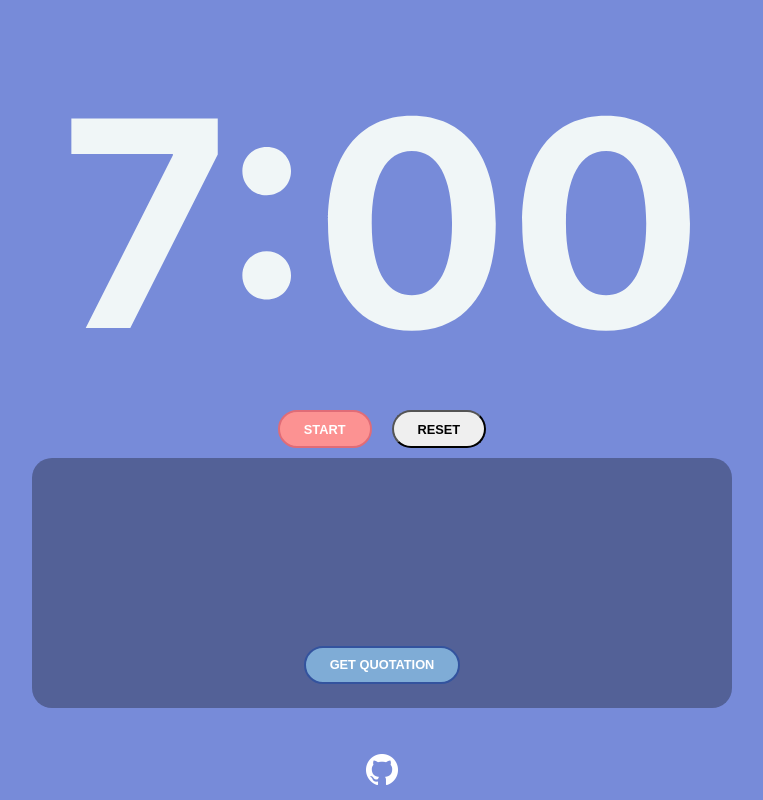
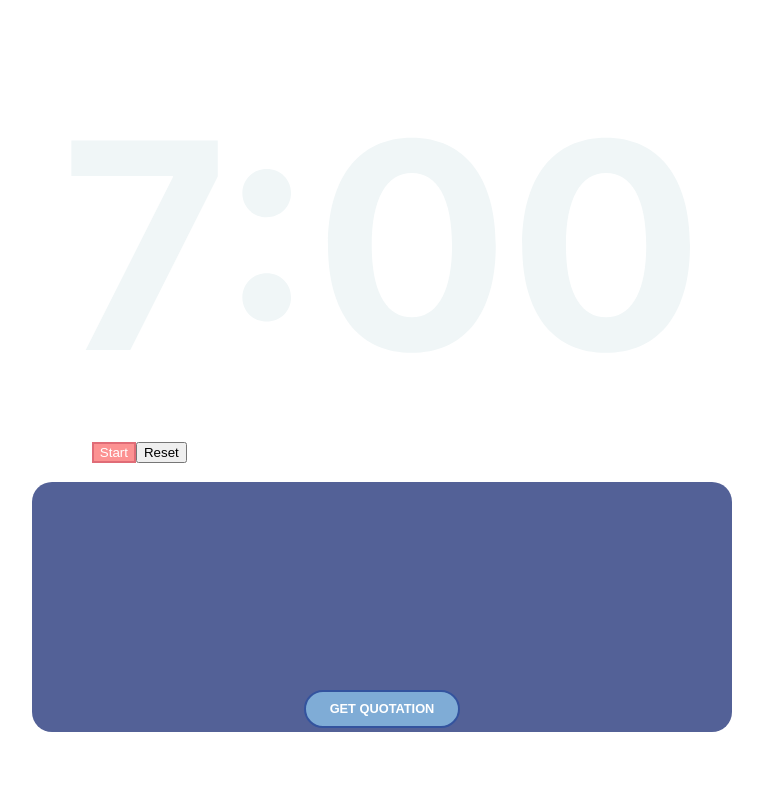
Before and after one commit to emilygracekz/impromptu-timer, a Next.js app: page / in a window 1280 px wide. Shown: the whole page, without its empty margins (258-1021 px from the left). Built offline with nearby package versions, Linux system fonts and the light colour scheme.

Commit message:
Adding typescript, quote.tsx cleanup

```diff
--- a/pages/components/quote.js
+++ /dev/null
@@ -1,101 +0,0 @@
-import React, { useEffect, useState } from "react";
-import styled from "styled-components";
-
-function Quote() {
-  const [quote, setQuote] = useState("");
-  const [author, setAuthor] = useState("");
-  const [hyphen, setHyphen] = useState("");
-
-  const fetchData = async () => {
-    let data, result;
-    try {
-      data = await fetch("https://api.quotable.io/random");
-      result = await data.json();
-    } catch (err) {
-      console.log(err);
-    }
-    return result;
-  };
-
-  const populateData = async () => {
-    const result = await fetchData();
-    setQuote(result.content);
-    setAuthor(result.author);
-    setHyphen('-');
-  };
-
-  useEffect(() => {
-    populateData;
-  }, []);
-
-  return (
-    <StyledProjects>
-      <div className="box">
-        <div className="top">
-          <p>{quote}</p>
-          <p>{`${hyphen}${author}`}</p>
-        </div>
-        <div className="bottom">
-          <ButtonStyling>
-            <button className="button" onClick={populateData}>
-              Get Quotation
-            </button>
-          </ButtonStyling>
-        </div>
-      </div>
-    </StyledProjects>
-  );
-}
-
-export default Quote;
-
-const StyledProjects = styled.div`
-  .box {
-    text-align: center;
-    background-color: #536197;
-    width: 300px;
-    height: 250px;
-    border-radius: 20px;
-    padding: 20px;
-  }
-
-  .top {
-    padding-top: 10px;
-    height: 75%;
-  }
-
-  p {
-    color: var(--white);
-    font-size: 20px;
-    line-height: 1.2;
-  }
-
-  @media (min-width: 650px) {
-    .box {
-      width: 700px;
-    }
-  }
-`;
-
-const ButtonStyling = styled.div`
-  .button {
-    padding: 0.6rem 1.5rem;
-    margin: 10px;
-    border-radius: 30px;
-    text-transform: uppercase;
-    font-weight: 600;
-    font-size: 0.8rem;
-    background-color: var(--lightBlue);
-    border: 2px solid var(--darkBlue);
-    color: white;
-  }
-
-  .button:hover {
-    background-color: var(--lightGray);
-    border: 2px solid var(--darkGray);
-  }
-
-  .row {
-    text-align: center;
-  }
-`;
--- /dev/null
+++ b/pages/components/quote.tsx
@@ -0,0 +1,89 @@
+/** @jsx jsx */
+import { jsx, css } from '@emotion/react'
+import { FunctionComponent, useEffect, useState } from 'react'
+
+const Quote: FunctionComponent = () => {
+  const [quote, setQuote] = useState('')
+  const [author, setAuthor] = useState('')
+  const [hyphen, setHyphen] = useState('')
+
+  const fetchData = async () => {
+    let data, result
+    try {
+      data = await fetch('https://api.quotable.io/random')
+      result = await data.json()
+    } catch (err) {
+      console.log(err)
+    }
+    return result
+  }
+
+  const populateData = async () => {
+    const result = await fetchData()
+    setQuote(result.content)
+    setAuthor(result.author)
+    setHyphen('-')
+  }
+
+  useEffect(() => {
+    populateData
+  }, [])
+
+  const QuoteStyle = css`
+    text-align: center;
+    background-color: #536197;
+    width: 300px;
+    height: 250px;
+    border-radius: 20px;
+    padding: 20px;
+
+    .top {
+      padding-top: 10px;
+      height: 75%;
+    }
+
+    .quote-text,
+    .author-text {
+      color: var(--white);
+      font-size: 20px;
+      line-height: 1.2;
+    }
+
+    .get-quote-button {
+      padding: 0.6rem 1.5rem;
+      margin: 10px;
+      border-radius: 30px;
+      text-transform: uppercase;
+      font-weight: 600;
+      font-size: 0.8rem;
+      background-color: var(--lightBlue);
+      border: 2px solid var(--darkBlue);
+      color: white;
+    }
+
+    .get-quote-button:hover {
+      background-color: var(--lightGray);
+      border: 2px solid var(--darkGray);
+    }
+
+    @media (min-width: 650px) {
+      width: 700px;
+    }
+  `
+
+  return (
+    <section css={QuoteStyle}>
+      <div className='top'>
+        <p className='quote-text'>{quote}</p>
+        <p className='author-text'>{`${hyphen}${author}`}</p>
+      </div>
+      <div className='bottom'>
+        <button className='get-quote-button' onClick={populateData}>
+          Get Quotation
+        </button>
+      </div>
+    </section>
+  )
+}
+
+export default Quote
--- a/pages/components/timer.js
+++ b/pages/components/timer.js
@@ -1,74 +1,46 @@
-import React, { useState, useEffect } from "react";
-import styled from "styled-components";
-
+/** @jsx jsx */
+import { jsx, css } from '@emotion/react'
+import React, { useState, useEffect } from 'react'
 
 const Timer = () => {
-  const [seconds, setSeconds] = useState(420);
-  const [isActive, setIsActive] = useState(false);
+  const [seconds, setSeconds] = useState(420)
+  const [isActive, setIsActive] = useState(false)
 
   function toggle() {
-    setIsActive(!isActive);
+    setIsActive(!isActive)
   }
 
   function reset() {
-    setSeconds(420);
-    setIsActive(false);
+    setSeconds(420)
+    setIsActive(false)
   }
 
   function displayTimeLeft(seconds) {
-    const minutes = Math.floor(seconds / 60);
-    const remainderSeconds = seconds % 60;
-    if(seconds < 0) {
-      return '0:00';
+    const minutes = Math.floor(seconds / 60)
+    const remainderSeconds = seconds % 60
+    if (seconds < 0) {
+      return '0:00'
+    } else {
+      return `${minutes}:${remainderSeconds < 10 ? '0' : ''}${remainderSeconds}`
     }
-    else {
-      return `${minutes}:${remainderSeconds < 10 ? "0" : ""}${remainderSeconds}`
-    };
   }
 
   useEffect(() => {
-    let interval = null;
+    let interval = null
     if (isActive) {
       interval = setInterval(() => {
-        setSeconds((seconds) => seconds - 1);
-      }, 1000);
+        setSeconds((seconds) => seconds - 1)
+      }, 1000)
     } else if (!isActive && seconds !== 0) {
-      clearInterval(interval);
+      clearInterval(interval)
     }
-    return () => clearInterval(interval);
-  }, [isActive, seconds]);
+    return () => clearInterval(interval)
+  }, [isActive, seconds])
 
-  return (
-    <StyledTimer>
-    <div className="container">
-      <div className="app">
-        <div className="time"> {displayTimeLeft(seconds)}</div>
-        <ButtonStyling>
-        <div className="row">
-          <button
-            className={`button button-primary button-primary-${
-              isActive ? "active" : "inactive"
-            }`}
-            onClick={toggle}
-          >
-            {isActive ? "Pause" : "Start"}
-          </button>
-          <button className="button" onClick={reset}>
-            Reset
-          </button>
-        </div>
-        </ButtonStyling>
-      </div>
-      </div>
-      </StyledTimer>
- );
-};
-      const StyledTimer = styled.div`
-        .container {
+  const Container = css`
     display: flex;
     justify-content: center;
     flex-direction: column;
-        }
 
     .time {
       font-size: 8rem;
@@ -78,8 +50,7 @@ const Timer = () => {
       font-weight: bold;
     }
 
-        @media (min-width:650px) {
-
+    @media (min-width: 650px) {
       .time {
         font-size: 18rem;
         padding: 3px;
@@ -87,15 +58,13 @@ const Timer = () => {
     }
   `
 
-const ButtonStyling = styled.div`
-        .button {
+  const Button = css`
     padding: 0.6rem 1.5rem;
     margin: 10px;
     border-radius: 30px;
     text-transform: uppercase;
     font-weight: 600;
     font-size: 0.8rem;
-        }
 
     .row {
       text-align: center;
@@ -123,4 +92,35 @@ const ButtonStyling = styled.div`
     }
   `
 
-export default Timer;
+  return (
+    // <StyledTimer>
+    <div css={Container}>
+      <div className='app'>
+        <div className='time'> {displayTimeLeft(seconds)}</div>
+        <div className='row' css={Button}>
+          <button
+            className={`button button-primary button-primary-${
+              isActive ? 'active' : 'inactive'
+            }`}
+            onClick={toggle}
+          >
+            {isActive ? 'Pause' : 'Start'}
+          </button>
+          <button className='button' onClick={reset}>
+            Reset
+          </button>
+        </div>
+      </div>
+    </div>
+    // <StyledTimer />
+  )
+}
+
+export default Timer
+
+// green: 'rgb(100,182,93)',
+// purple: 'rgb(129,94,221)',
+// blue: 'rgb(74,139,244)',
+// red: 'rgb(229,69,60)',
+// orange: 'rgb(227,140,78)',
+// black: 'rgb(14, 17, 22)',
--- a/pages/index.js
+++ b/pages/index.js
@@ -1,24 +1,18 @@
-import Head from "next/head";
-import Timer from "./components/timer";
-import Quote from "./components/quote";
+import Head from 'next/head'
+import Timer from './components/timer'
+import Quote from './components/quote'
 
 export default function Home() {
   return (
-    <div className="container">
+    <div className='container'>
       <Head>
         <title>Impromptu Timer</title>
-        <link rel="icon" href="/timerpic.png" />
+        <link rel='icon' href='/timerpic.png' />
       </Head>
       <main>
         <Timer />
         <Quote />
       </main>
-
-      <footer>
-        <a href="https://github.com/emilygracekz">
-          <img src="/github.png" alt="github" className="logo" />
-        </a>
-      </footer>
 
       <style jsx>{`
         .container {
@@ -46,11 +40,6 @@ export default function Home() {
           font-size: 20px;
         }
 
-        .footer {
-          height: 5em;
-          margin-bottom: 15px;
-        }
-
         .logo {
           height: 2em;
           margin-bottom: 10px;
@@ -76,7 +65,7 @@ export default function Home() {
           font-family: -apple-system, BlinkMacSystemFont, Segoe UI, Roboto,
             Oxygen, Ubuntu, Cantarell, Fira Sans, Droid Sans, Helvetica Neue,
             sans-serif;
-          background-color: var(--purple);
+          background: var(--purple)
           display: flex;
           align-items: center;
           justify-content: center;
@@ -99,5 +88,5 @@ export default function Home() {
         }
       `}</style>
     </div>
-  );
+  )
 }
```
Also changed, not shown: package.json (+6 -2 lines), tsconfig.json (added, +29 -0 lines), next-env.d.ts (added), 1 other file (tests, documents, lock files or other folders). Lines whose indentation alone changed are shown as unchanged.
